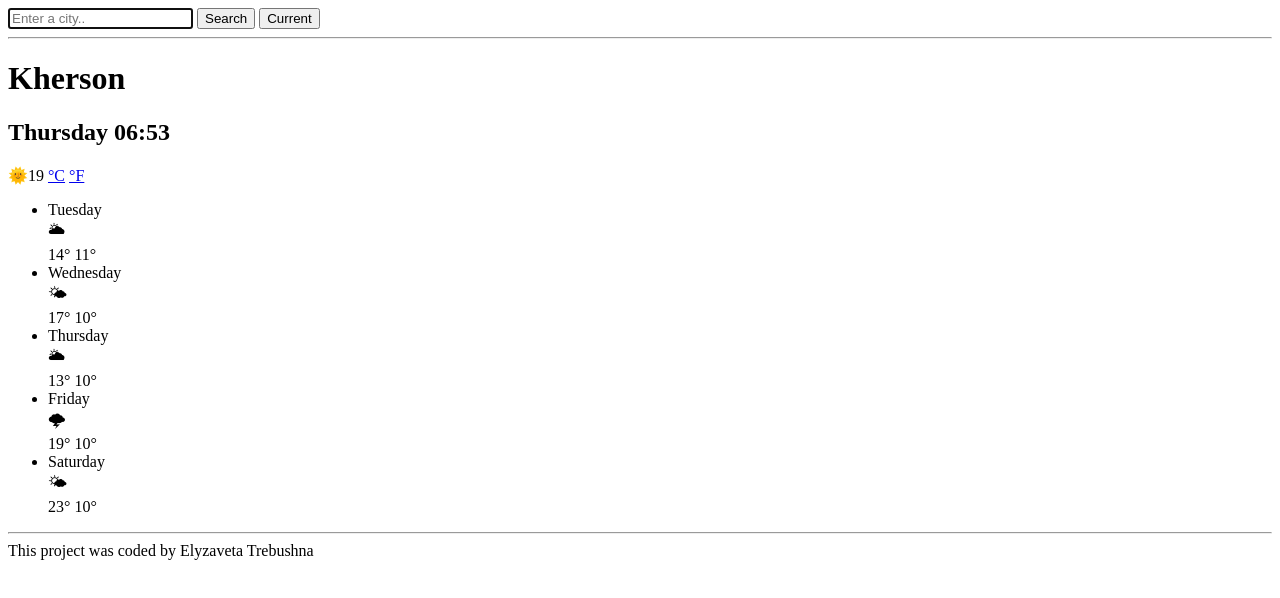
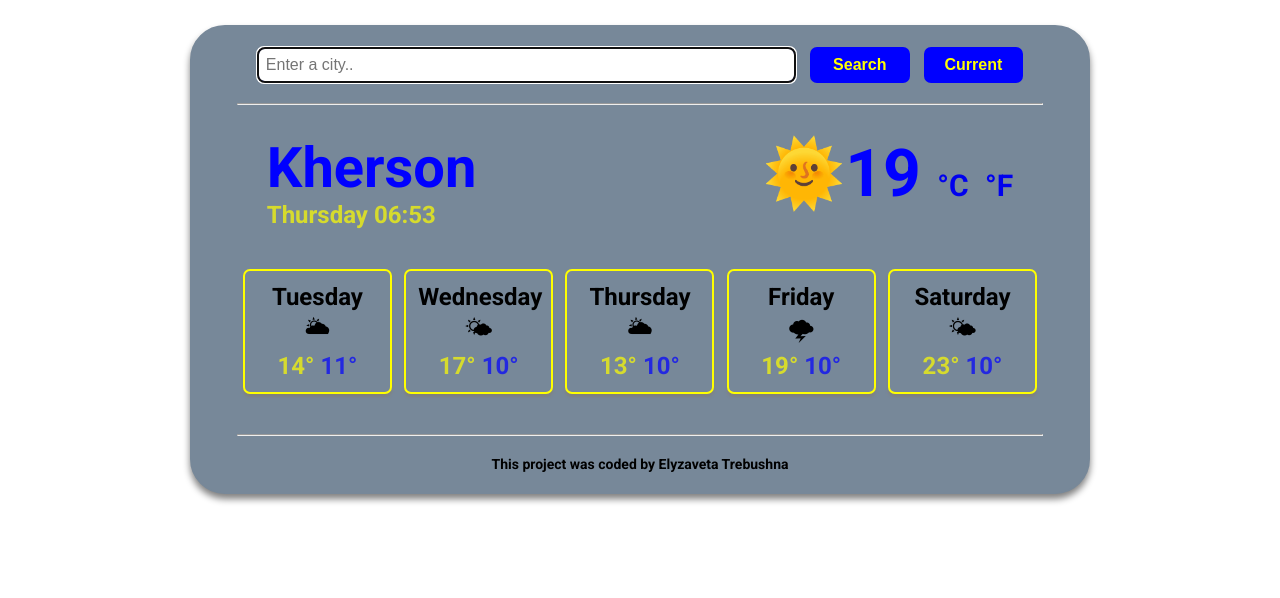
Before and after one commit to ElyzavetaTrebushna/Last-project, a website built with Parcel: page index.html in a window 1280 px wide. Built offline with nearby package versions, Linux system fonts and the light colour scheme.

Commit message:
css file

```diff
--- a/index.html
+++ b/index.html
@@ -4,7 +4,7 @@
     <script src="https://unpkg.com/axios/dist/axios.min.js"></script>
     <title>Parcel Sandbox</title>
     <meta charset="UTF-8" />
-    <link href="src/styles.css" />
+    <link rel="stylesheet" href="src/styles.css">
     <link rel="preconnect" href="https://fonts.googleapis.com" />
     <link rel="preconnect" href="https://fonts.gstatic.com" crossorigin />
     <link
```
